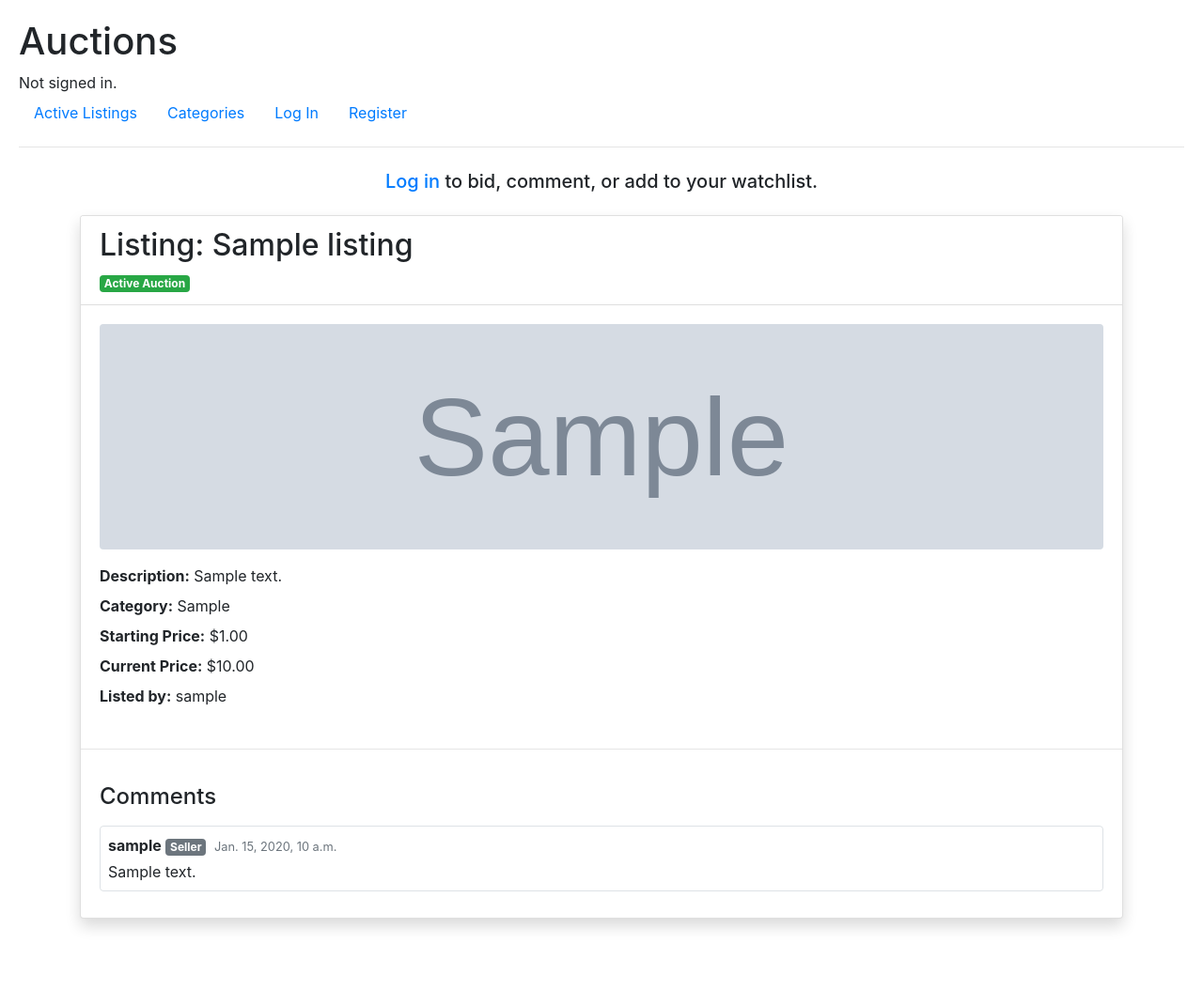
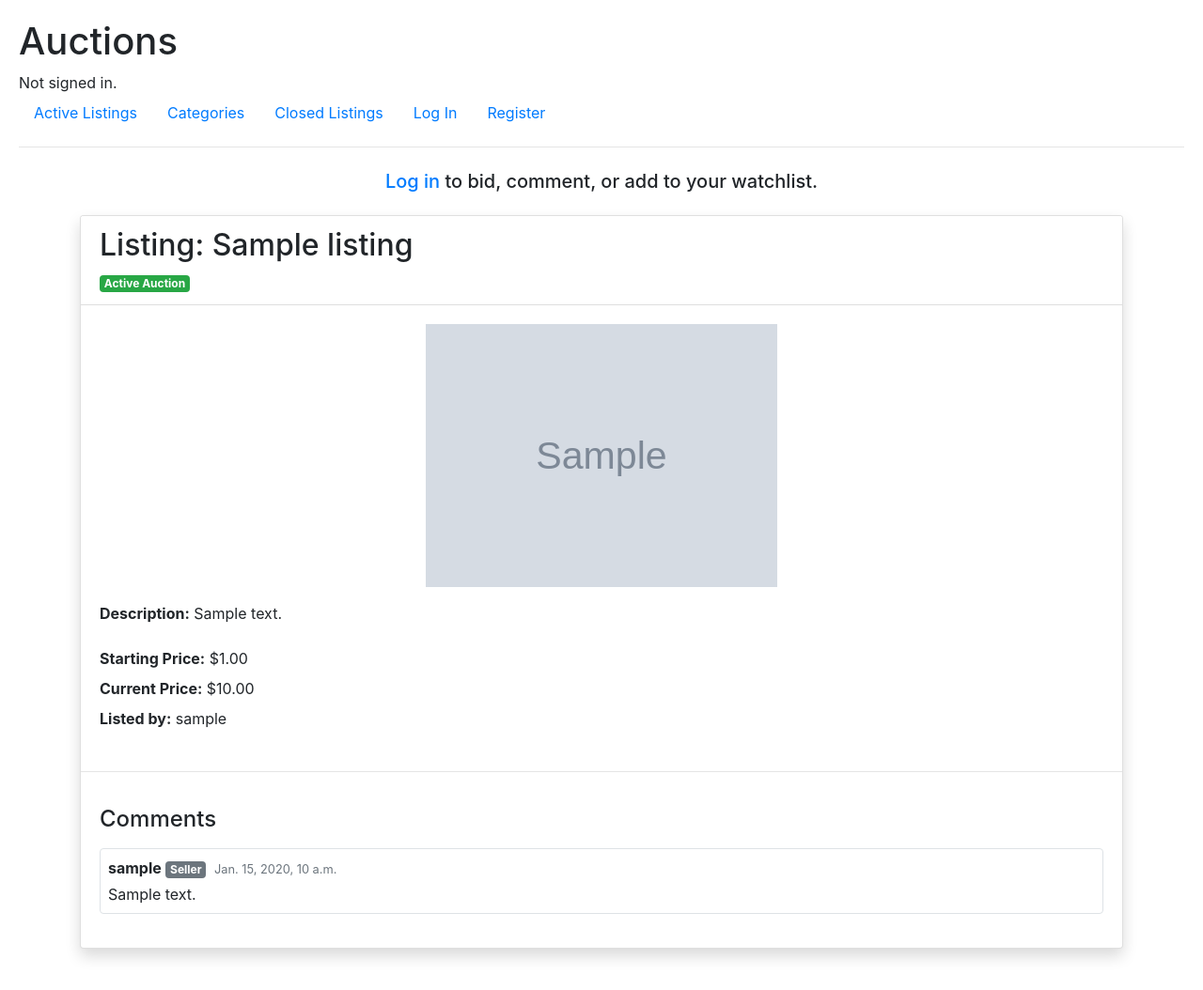
Before and after one commit to davidjs1212/Commerce, a Django app: page /listing/1/ in a window 1280 px wide. Shown: the whole page at 94% size. Before the commit the page ends 989 px from the top, so only its background shows below. Run offline with Django 3.2, Linux system fonts and the light colour scheme; tables that the repository leaves empty hold one stand-in row (values such as "Sample post"); grey boxes marked "Sample" are stand-in pictures; some libraries are stand-ins or nearby versions.

Commit message:
Changed thumbnail styling and cleaned codebase.

```diff
--- a/auctions/admin.py
+++ b/auctions/admin.py
@@ -1,6 +1,7 @@
 from django.contrib import admin
 
 from .models import User, Listing, Bid, Comment
+from django.contrib.auth.admin import UserAdmin
 
 # Register your models here.
 
@@ -19,7 +20,7 @@ class CommentAdmin(admin.ModelAdmin):
     list_display = ("listing", "author", "created_at")
     search_fields = ("listing__title", "author__username")
 
-admin.site.register(User)
+admin.site.register(User, UserAdmin)
 admin.site.register(Bid, BidAdmin)
 admin.site.register(Comment, CommentAdmin)
 admin.site.register(Listing, ListingAdmin)
--- a/auctions/static/auctions/styles.css
+++ b/auctions/static/auctions/styles.css
@@ -1,9 +1,24 @@
 .hover-card:hover {
-    border-color: #262627; /* highlight border */
-    background-color: #f8f9fa; /* light gray */
+    border-color: darkgray;
+    background-color: #f8f9fa;
 }
 
 .header {
     padding: 10px;
     margin: 10px;
 }
+
+.thumbnail {
+    display: block;
+    height: 250px;
+    width: 100%;
+    object-fit: contain;
+}
+
+.listing-photo {
+  max-width: 100%;
+  height: auto;
+  max-height: 35vh;
+  display: block;
+  margin: 0 auto;
+}
--- a/auctions/templates/auctions/closed_listings.html
+++ b/auctions/templates/auctions/closed_listings.html
@@ -9,8 +9,7 @@
             <div class="row no-gutters align-items-center">
                 <div class="col-12 col-md-3">
                     {% if listing.photo %}
-                        <img src="{{ listing.photo }}" class="img-fluid rounded-left"
-                        style="max-height:150px; object-fit:cover; width:100%;">
+                        <img src="{{ listing.photo }}" class="thumbnail">
                     {% endif %}
                 </div>
 
--- a/auctions/templates/auctions/index.html
+++ b/auctions/templates/auctions/index.html
@@ -4,4 +4,7 @@
 
 {% block body %}
     <h2 class="mb-5">Active Listings</h2>
+    {% if not listings %}
+        <div class="alert alert-info">No active listings</div>
+    {% endif %}
 {% endblock %}
--- a/auctions/templates/auctions/layout.html
+++ b/auctions/templates/auctions/layout.html
@@ -23,15 +23,15 @@
             <li class="nav-item">
                 <a class="nav-link" href="{% url 'category' %}">Categories</a>
             </li>
+            <li class="nav-item">
+                    <a class="nav-link" href="{% url 'closed_listings' %}">Closed Listings</a>
+            </li>
             {% if user.is_authenticated %}
                 <li class="nav-item">
                     <a class="nav-link" href="{% url 'watchlist' %}">Watchlist</a>
                 </li>
                 <li class="nav-item">
                     <a class="nav-link" href="{% url 'create' %}">Create Listing</a>
-                </li>
-                <li class="nav-item">
-                    <a class="nav-link" href="{% url 'closed_listings' %}">Closed Listings</a>
                 </li>
                 <li class="nav-item">
                     <a class="nav-link" href="{% url 'logout' %}">Log Out</a>
@@ -45,13 +45,19 @@
                 </li>
             {% endif %}
         </ul>
+
         <hr>
-        <p>
-            {% if message %}
-                <div class="alert alert-danger" role="alert">Error: {{ message }}</div>
-            {% endif %}
-        </p>
+        {% if not user.is_authenticated %}
+            <p class="text-center h5 my-4">
+                <a href="{% url 'login' %}">Log in</a> to bid, comment, or add to your watchlist.
+            </p>
+        {% endif %}
+        {% if message %}
+            <div class="alert alert-danger" role="alert">Error: {{ message }}</div>
+        {% endif %}
+
         <div class="container my-3">
+
             {% block body %}
 
             {% endblock %}
@@ -60,20 +66,19 @@
                 {% if listings %}
                     {% for listing in listings %}
                         <a href="{% url 'listing' listing.id %}" class="text-reset text-decoration-none">
-                            <div class="card mb-5 shadow hover-card">
+                            <div class="card mb-4 shadow hover-card">
                                 <div class="row no-gutters align-items-center">
                                     <div class="col-md-3">
                                         {% if listing.photo %}
-                                            <img src="{{ listing.photo }}" class="img-fluid rounded-left"
-                                            style="height:150px; object-fit:cover; width:100%">
+                                            <img src="{{ listing.photo }}" class="thumbnail">
                                         {% endif %}
                                     </div>
                                     <div class="col-md-9">
                                         <div class="card-body">
                                             <h3 class="card-title mb-3">{{ listing.title }}</h3>
-                                            <p class="card-text mb-1">{{ listing.description }}</p>
-                                            <p class="mb-3">Current Price: ${{ listing.current_price|floatformat:2 }}</p>
-                                            <p class="text-muted mb-0">
+                                            <p class="card-text mb-3">{{ listing.description }}</p>
+                                            <p class="mb-3"><strong>Current Price:</strong> ${{ listing.current_price|floatformat:2 }}</p>
+                                            <p class="text-muted">
                                                 <small>Created: {{ listing.created }} by {{ listing.owner }}</small>
                                             </p>
                                         </div>
@@ -81,8 +86,6 @@
                                 </div>
                             </div>
                         </a>
-                    {% empty %}
-                        <div class="alert alert-info">No active listings</div>
                     {% endfor %}
                 {% endif %}
             {% endblock %}
--- a/auctions/templates/auctions/listing.html
+++ b/auctions/templates/auctions/listing.html
@@ -3,11 +3,7 @@
 {% block title %}{{ listing.title }}{% endblock %}
 
 {% block body %}
-    {% if not user.is_authenticated %}
-        <p class="text-center h5 my-4">
-            <a href="{% url 'login' %}">Log in</a> to bid, comment, or add to your watchlist.
-        </p>
-    {% endif %}
+
 
     <div class="card mb-4 shadow">
         <div class="card-header bg-white">
@@ -27,14 +23,15 @@
                 {% if listing.photo %}
                     <div class="col-12 mb-3">
                         <img src="{{ listing.photo }}" alt="{{ listing.title }}"
-                             class="img-fluid rounded"
-                             style="max-height:240px; object-fit:cover; width:100%;">
+                        class="listing-photo">
                     </div>
                 {% endif %}
 
                 <div class="col-12">
-                    <p class="mb-2"><strong>Description:</strong> {{ listing.description }}</p>
-                    <p class="mb-2"><strong>Category:</strong> {{ listing.category|default:"N/A" }}</p>
+                    <p class="mb-4"><strong>Description:</strong> {{ listing.description }}</p>
+                    {% if category %}
+                        <p class="mb-2"><strong>Category:</strong> {{ listing.category }}</p>
+                    {% endif %}
                     <p class="mb-2"><strong>Starting Price:</strong> ${{ listing.starting_bid|floatformat:2 }}</p>
 
                     {% if listing.active %}
@@ -47,7 +44,13 @@
                             {% endif %}
                         </p>
                     {% else %}
-                        <p class="mb-2"><strong>Final Price:</strong> ${{ current_price|floatformat:2 }}</p>
+                        <p class="mb-2"><strong>Final Price: </strong>
+                            {% if has_bids %}
+                                ${{ current_price|floatformat:2 }}
+                            {% else %}
+                                Item not sold
+                            {% endif %}
+                        </p>
                     {% endif %}
 
                     {% if user_top_bid and listing.active %}
@@ -106,7 +109,7 @@
         <div class="card-body">
             <h4 class="mb-3">Comments</h4>
             {% for comment in comments %}
-                <div class="border rounded p-2 mb-2">
+                <div class="border rounded p-2 mb-3">
                     <strong>{{ comment.author.username }}</strong>
                     {% if comment.author == listing.owner %}
                         <span class="badge badge-secondary">Seller</span>
```
Also changed, not shown: auctions/templates/auctions/watchlist.html (+4 -3 lines).
